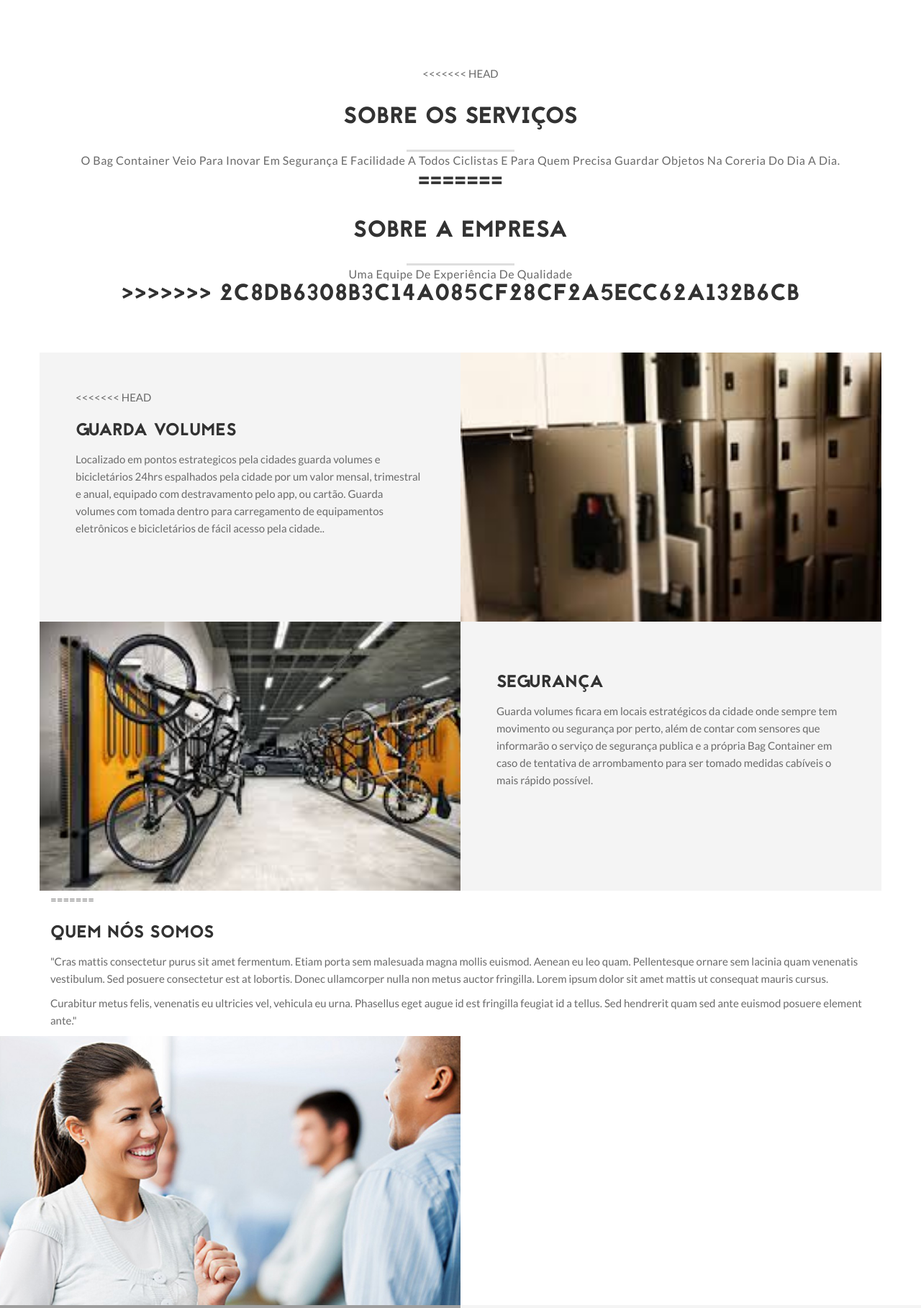
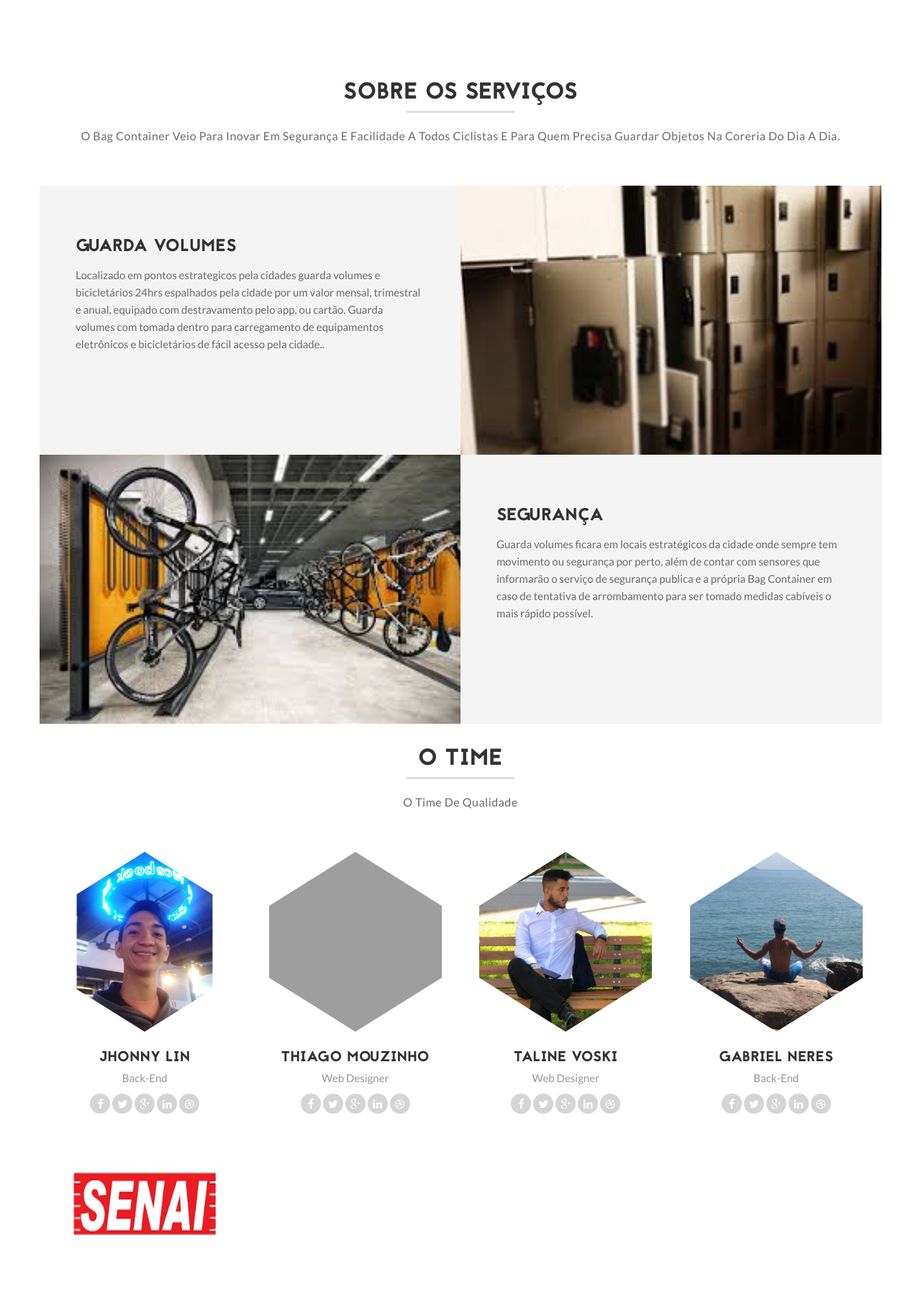
Before and after one commit to JhonnyLin/Bag_Containr, a Django app: page /about2.html/ in a window 1280 px wide. Shown: the part 300-2118 px from the top of the page at 72% size. Run offline with Django 3.2, Linux system fonts and the light colour scheme; grey boxes are pictures that could not be loaded.

Commit message:
Arrumando comflito no Sobre

```diff
--- a/website/templates/about2.html
+++ b/website/templates/about2.html
@@ -66,20 +66,14 @@
 
 			<div class="row">
 				<div class="col-md-12 heading text-center">
-<<<<<<< HEAD
 					<h2 class="title2">Sobre os Serviços
 						<span class="title-desc">O Bag Container veio para inovar em segurança e facilidade a todos ciclistas e para quem precisa guardar objetos na coreria do dia a dia. </span>
-=======
-					<h2 class="title2">Sobre a Empresa
-						<span class="title-desc">Uma equipe de Experiência de Qualidade</span>
->>>>>>> 2c8db6308b3c14a085cf28cf2a5ecc62a132b6cb
 					</h2>
 				</div>
 			</div>
 
 			<div class="row about-wrapper-top">
 				<div class="col-md-6 ts-padding about-message">
-<<<<<<< HEAD
 					<h3>Guarda Volumes</h3>
 
 					<p>Localizado em pontos estrategicos pela cidades guarda volumes e bicicletários 24hrs espalhados pela cidade por um valor mensal, trimestral e anual,
@@ -101,30 +95,6 @@
 						possível.</p>
 				</div><!--/ About message end -->
 			</div><!--/ Content row end -->
-=======
-					<h3>Quem nós somos</h3>
-					<p>"Cras mattis consectetur purus sit amet fermentum. Etiam porta sem malesuada magna mollis euismod. Aenean eu leo quam. Pellentesque ornare sem lacinia quam venenatis vestibulum. Sed posuere consectetur est at lobortis. Donec ullamcorper nulla non metus auctor fringilla. Lorem ipsum dolor sit amet mattis ut consequat mauris cursus.</p>
-					<p>Curabitur metus felis, venenatis eu ultricies vel, vehicula eu urna. Phasellus eget augue id est fringilla feugiat id a tellus. Sed hendrerit quam sed ante euismod posuere element ante."</p>
-				</div>
-				<div class="col-md-6 ts-padding about-img" style="height:374px;background:url(../static/img/pages/about-1.jpg) 50% 50% / cover no-repeat;">
-				</div>
-			</div>
-
-			<div class="row about-wrapper-bottom">
-				<div class="col-md-6 ts-padding about-img" style="height:374px;background:url(../static/img/pages/about-2.jpg) 50% 50% / cover no-repeat;">
-				</div>
-				<div class="col-md-6 ts-padding about-message">
-					<h3>What We Do</h3>
-					<p>"Cras mattis consectetur purus sit amet fermentum. Etiam porta sem malesuada magna mollis euismod. Aenean eu leo quam. Pellentesque ornare sem lacinia quam venenatis vestibulum. Sed posuere consectetur est at lobortis.</p>
-					<ul class="unstyled arrow">
-						<li><a href="#">Etiam porta sem malesuada</a></li>
-						<li><a href="#">Pellentesque ornare sem lacinia</a></li>
-						<li><a href="#">Cras mattis consectetur purus</a></li>
-						<li><a href="#">Sed hendrerit quam sed ante</a></li>
-					</ul>
-				</div>
-			</div>
->>>>>>> 2c8db6308b3c14a085cf28cf2a5ecc62a132b6cb
 
 
 
```
